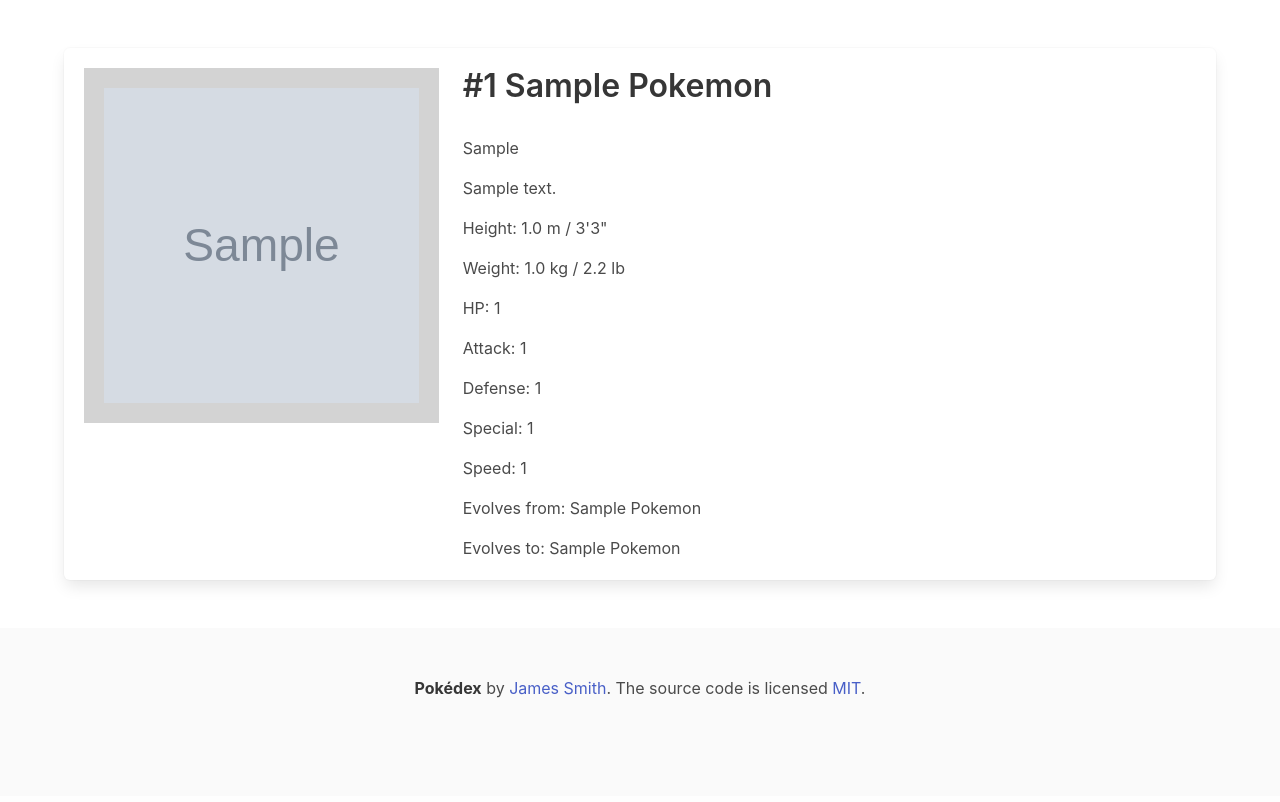
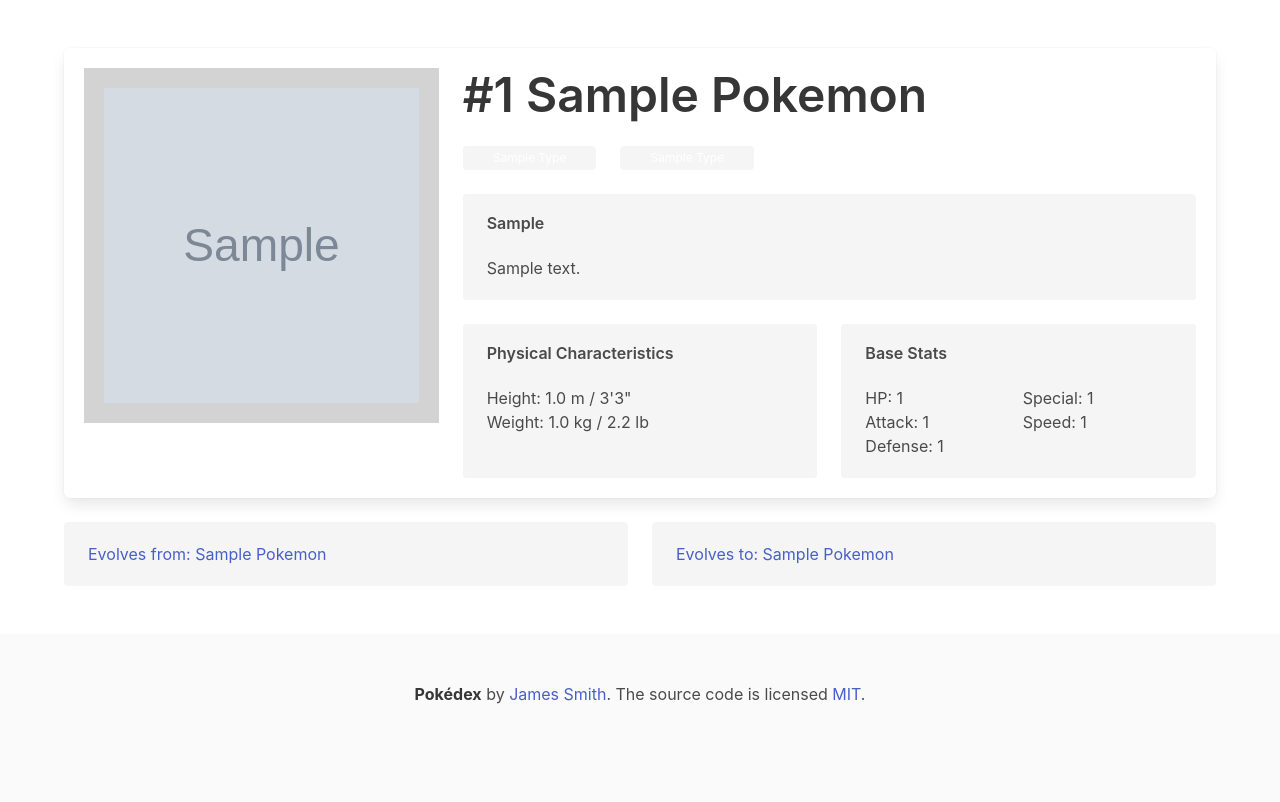
Before and after one commit to jsmithdataanalytics/pokedex, a Django app: page /1/ in a window 1280 px wide. Shown: the part 52-854 px from the top of the page. Before the commit the page ends 750 px from the top, so only its background shows below. Run offline with Django 3.2, Linux system fonts and the light colour scheme; tables that the repository leaves empty hold one stand-in row (values such as "Sample post"); grey boxes marked "Sample" are stand-in pictures; some libraries are stand-ins or nearby versions.

Commit message:
Developed a proper profile page

```diff
--- a/website/templates/website/profile.html
+++ b/website/templates/website/profile.html
@@ -4,39 +4,101 @@
     <section class="section">
         <div class="container">
             <div class="box">
-                <div class="columns">
-                    <div class="column is-4">
+                <div class="tile is-ancestor">
+                    <div class="tile is-parent is-4">
+                        <div class="tile is-child">
                             <figure class="image is-square">
-                            <img class="mon-avatar" src="{% with 'website/images/mons/'|add:pokemon.image as image_static %}{% static image_static %}{% endwith %}" alt="{{ pokemon.name }}">
+                                <img class="mon-avatar" src="
+                                        {% with 'website/images/mons/'|add:pokemon.image as image_static %}{% static image_static %}{% endwith %}"
+                                     alt="{{ pokemon.name }}">
                             </figure>
                         </div>
-                    <div class="column">
-                        <div class="content">
+                    </div>
+                    <div class="tile is-vertical">
+                        <div class="tile is-parent">
+                            <div class="tile is-child content">
                                 {% if mon.number == 83 %}
-                                <p class="title is-3">#{{ pokemon.number }} Farfetch'd</p>
+                                    <p class="title is-1">#{{ pokemon.number }} Farfetch'd</p>
                                 {% else %}
-                                <p class="title is-3">
+                                    <p class="title is-1">
                                         #{{ pokemon.number }} {{ pokemon.name.title }}</p>
                                 {% endif %}
-                            <p>{{ pokemon.genus }}</p>
+                            </div>
+                        </div>
+                        <div class="tile is-5">
+                            {% for type in pokemon.types %}
+                                <div class="tile is-parent">
+                                    {% if type %}
+                                        <article
+                                                class="tile is-child tag {{ type.name }}-type type">{{ type.name.title }}</article>
+                                    {% else %}
+                                        <article class="tile is-child"></article>
+                                    {% endif %}
+                                </div>
+                            {% endfor %}
+                        </div>
+                        <div class="tile is-parent">
+                            <div class="tile is-child notification">
+                                <p class="title is-6">{{ pokemon.genus }}</p>
                                 <p>{{ pokemon.description }}</p>
+                            </div>
+                        </div>
+                        <div class="tile">
+                            <div class="tile is-parent">
+                                <div class="tile is-child notification">
+                                    <p class="title is-6">Physical Characteristics</p>
                                     <p>Height: {{ pokemon.height_in_m|floatformat:1 }} m / {{ pokemon.height_in_ft|first|floatformat:0 }}'{{ pokemon.height_in_ft|last|floatformat:0 }}"</p>
                                     <p>Weight: {{ pokemon.weight_in_kg|floatformat:1 }} kg / {{ pokemon.weight_in_lb|floatformat:1 }} lb</p>
+                                </div>
+                            </div>
+                            <div class="tile is-parent">
+                                <div class="tile is-child notification">
+                                    <p class="title is-6">Base Stats</p>
+                                    <div class="columns">
+                                        <div class="column">
                                             <p>HP: {{ pokemon.hp }}</p>
                                             <p>Attack: {{ pokemon.attack }}</p>
                                             <p>Defense: {{ pokemon.defense }}</p>
+                                        </div>
+                                        <div class="column">
                                             <p>Special: {{ pokemon.special }}</p>
                                             <p>Speed: {{ pokemon.speed }}</p>
-                            {% if pokemon.evolves_from %}
-                                <p>Evolves from: {{ pokemon.evolves_from.name.title }}</p>
-                            {% else %}
-                                <p>Evolves from:</p>
-                            {% endif %}
-                            <p>Evolves to:{% for evolution in pokemon.pokemon_set.all %} {{ evolution.name.title }}{% endfor %}</p>
                                         </div>
                                     </div>
                                 </div>
                             </div>
                         </div>
+                    </div>
+                </div>
+            </div>
+            <div class="columns">
+                <div class="column">
+                    {% if pokemon.evolves_from %}
+                        <a href="{% url 'website:profile' pokemon.evolves_from.number %}">
+                            <div class="notification">
+                                <p>Evolves from: {{ pokemon.evolves_from.name.title }}</p>
+                            </div>
+                        </a>
+                    {% else %}
+                        <div class="notification">
+                            <p>Evolves from:</p>
+                        </div>
+                    {% endif %}
+                </div>
+                <div class="column">
+                    {% if pokemon.pokemon_set.all %}
+                        <a href="{% url 'website:profile' pokemon.pokemon_set.all.0.number %}">
+                            <div class="notification">
+                                <p>Evolves to: {{ pokemon.pokemon_set.all.0.name.title }}</p>
+                            </div>
+                        </a>
+                    {% else %}
+                        <div class="notification">
+                            <p>Evolves to:</p>
+                        </div>
+                    {% endif %}
+                </div>
+            </div>
+        </div>
     </section>
 {% endblock %}
```
Lines whose indentation alone changed are shown as unchanged.
